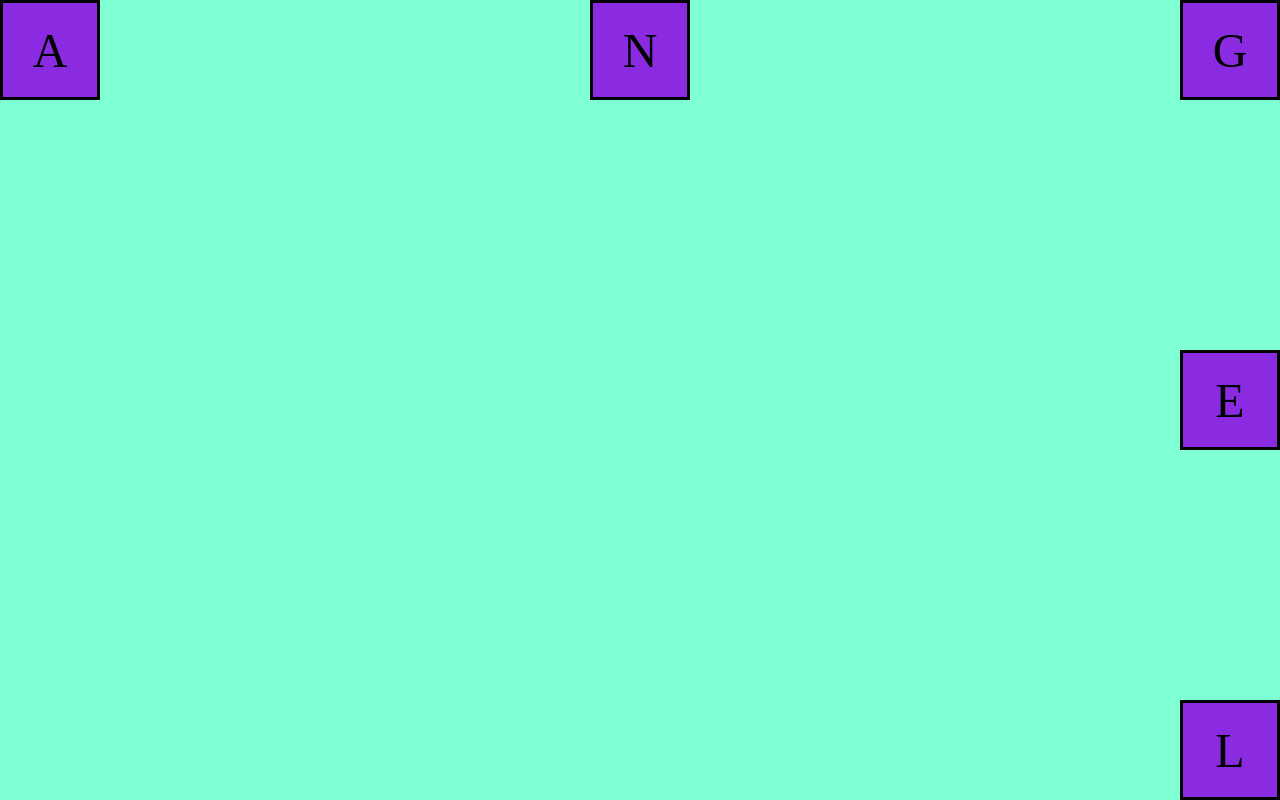
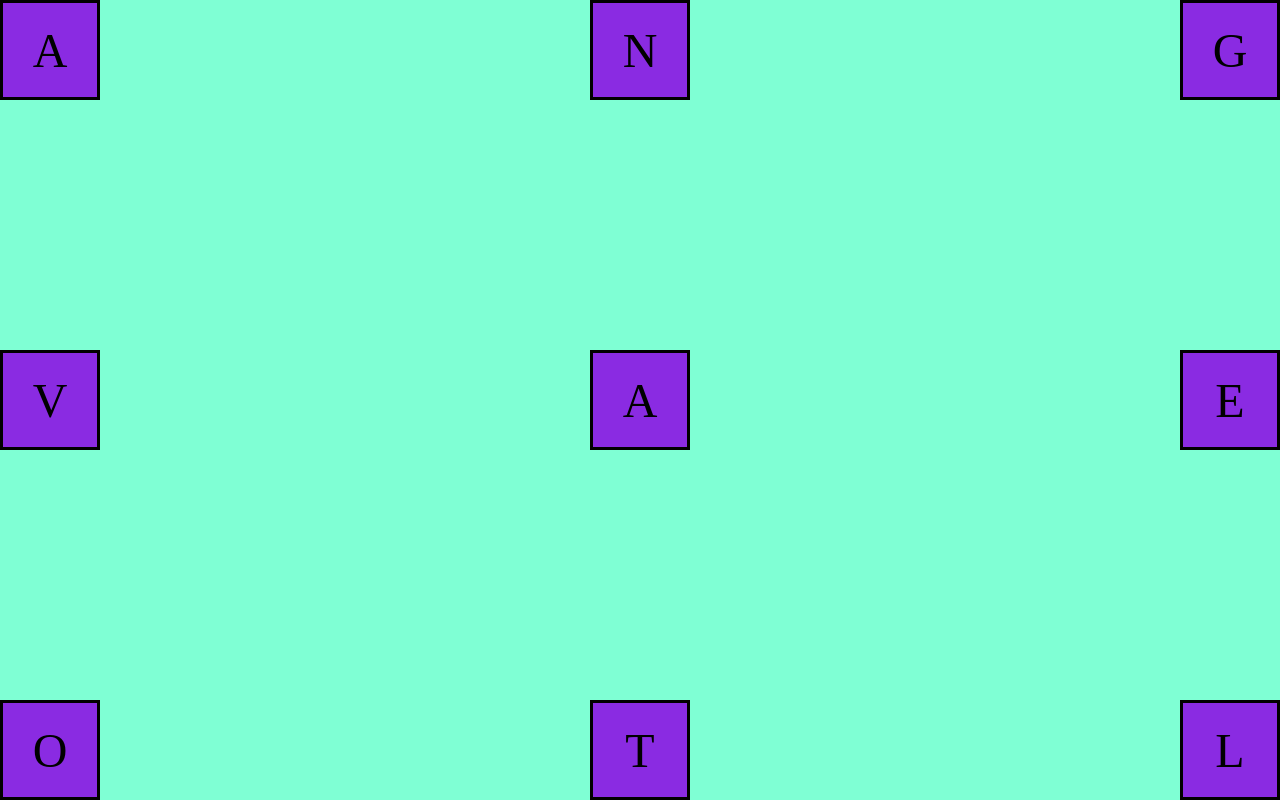
Before and after one commit to dust1-str/practica_4, a plain HTML site: page index.html in a window 1280 px wide. Drawn offline with Linux system fonts and the light colour scheme.

Commit message:
Añadí más letras para completar la pantalla

```diff
--- a/index.html
+++ b/index.html
@@ -11,9 +11,13 @@
     <article class="container">
         <section class="fila-superior">
             <div>A</div>
+            <div>V</div>
+            <div>O</div>
         </section>
         <section class="fila-medio">
             <div>N</div>
+            <div>A</div>
+            <div>T</div>
         </section>
         <section class="fila-inferior">
             <div>G</div>
```
